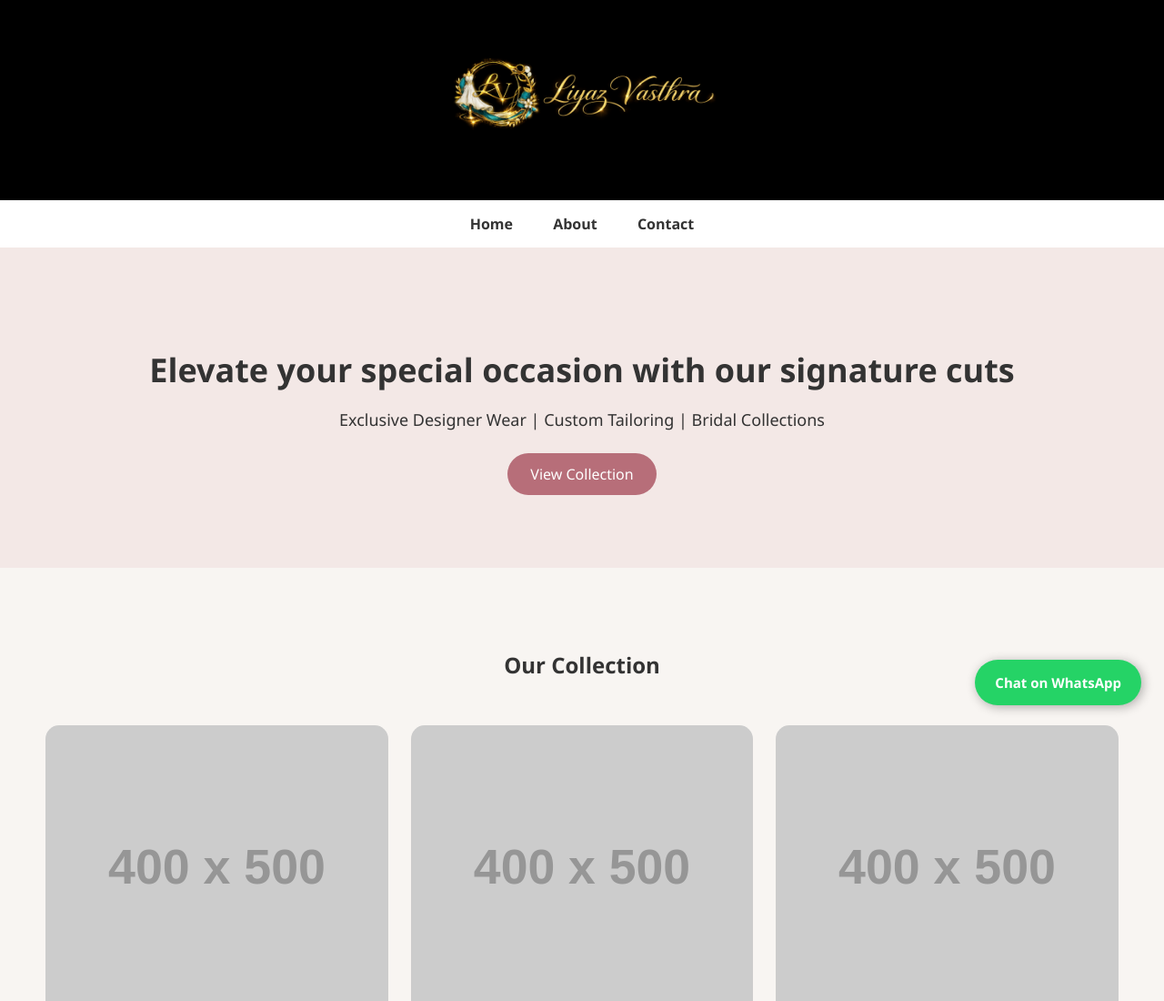
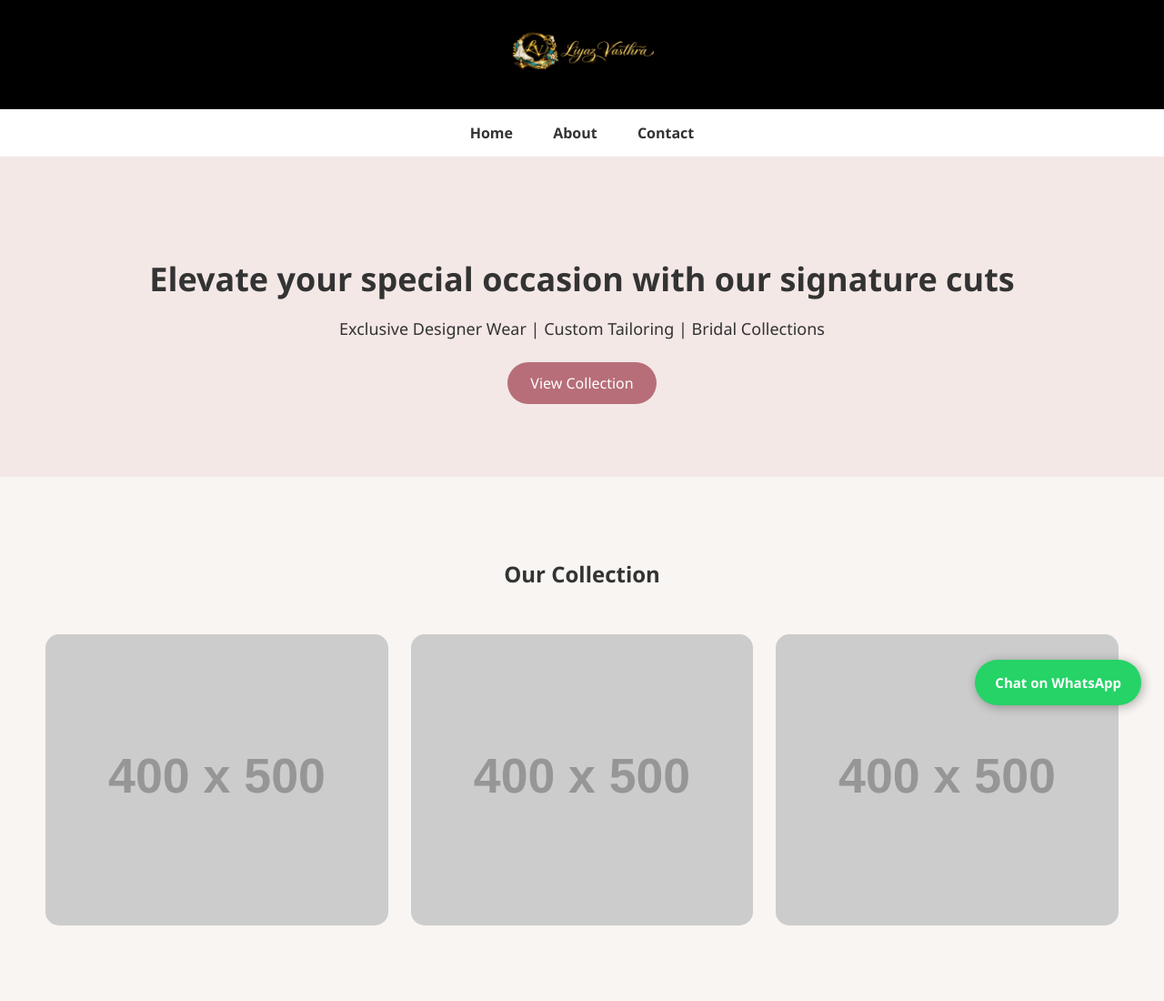
Before and after one commit to Liyazvasthra/liyaz_vasthra, a plain HTML site: page index.html in a window 1280 px wide. Shown: the top 1100 px of the page at 91% size. Drawn offline with Linux system fonts and the light colour scheme; placeholder pictures from the web are drawn by us.

Commit message:
Update style.css

```diff
--- a/style.css
+++ b/style.css
@@ -15,7 +15,7 @@ body {
 
 .header-banner {
     width: 100%;
-    max-height: 220px;  /* control header height */
+    max-height: 120px;  /* control header height */
     object-fit: contain;
     display: block;
     margin: 0 auto;
```
